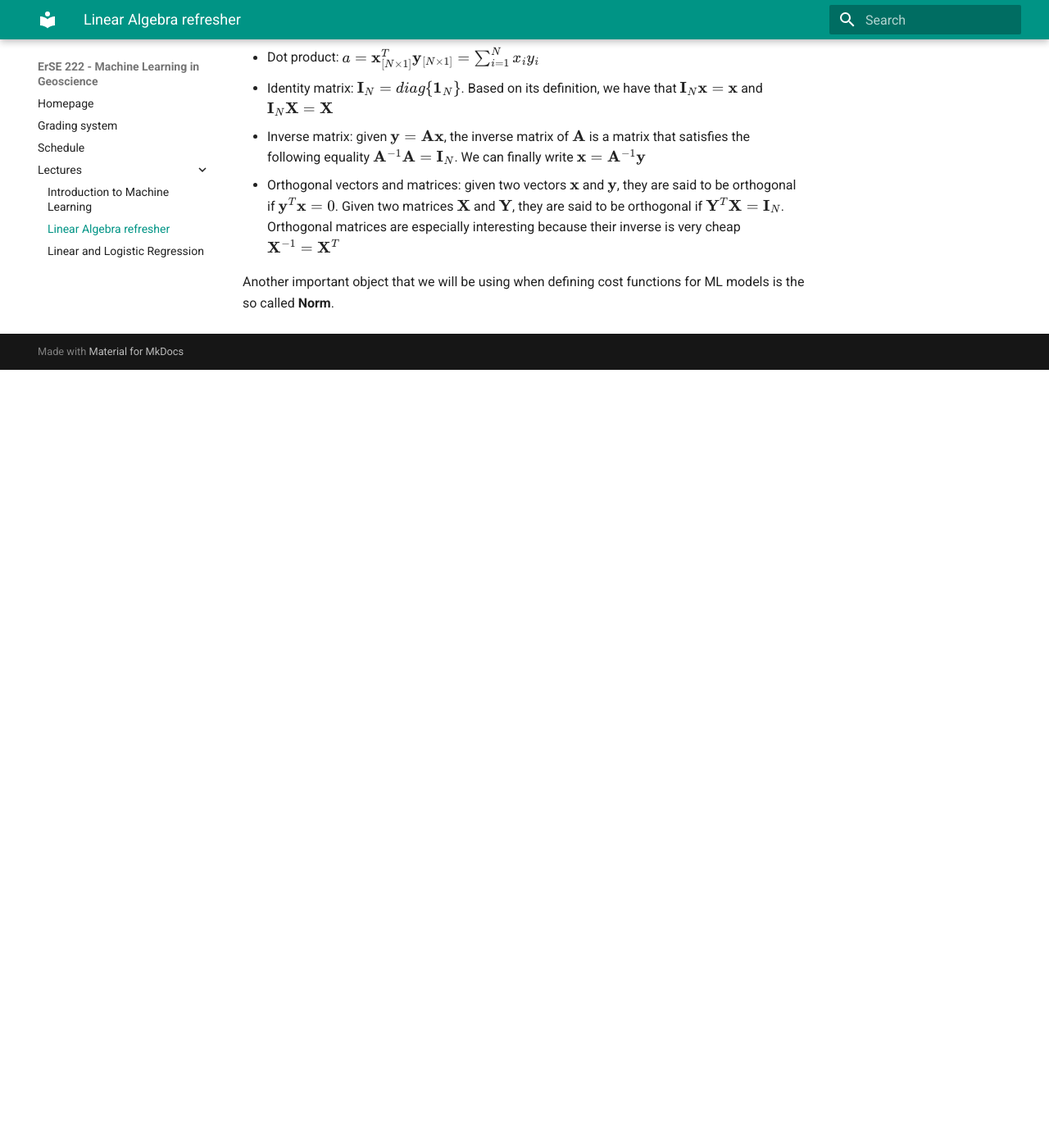
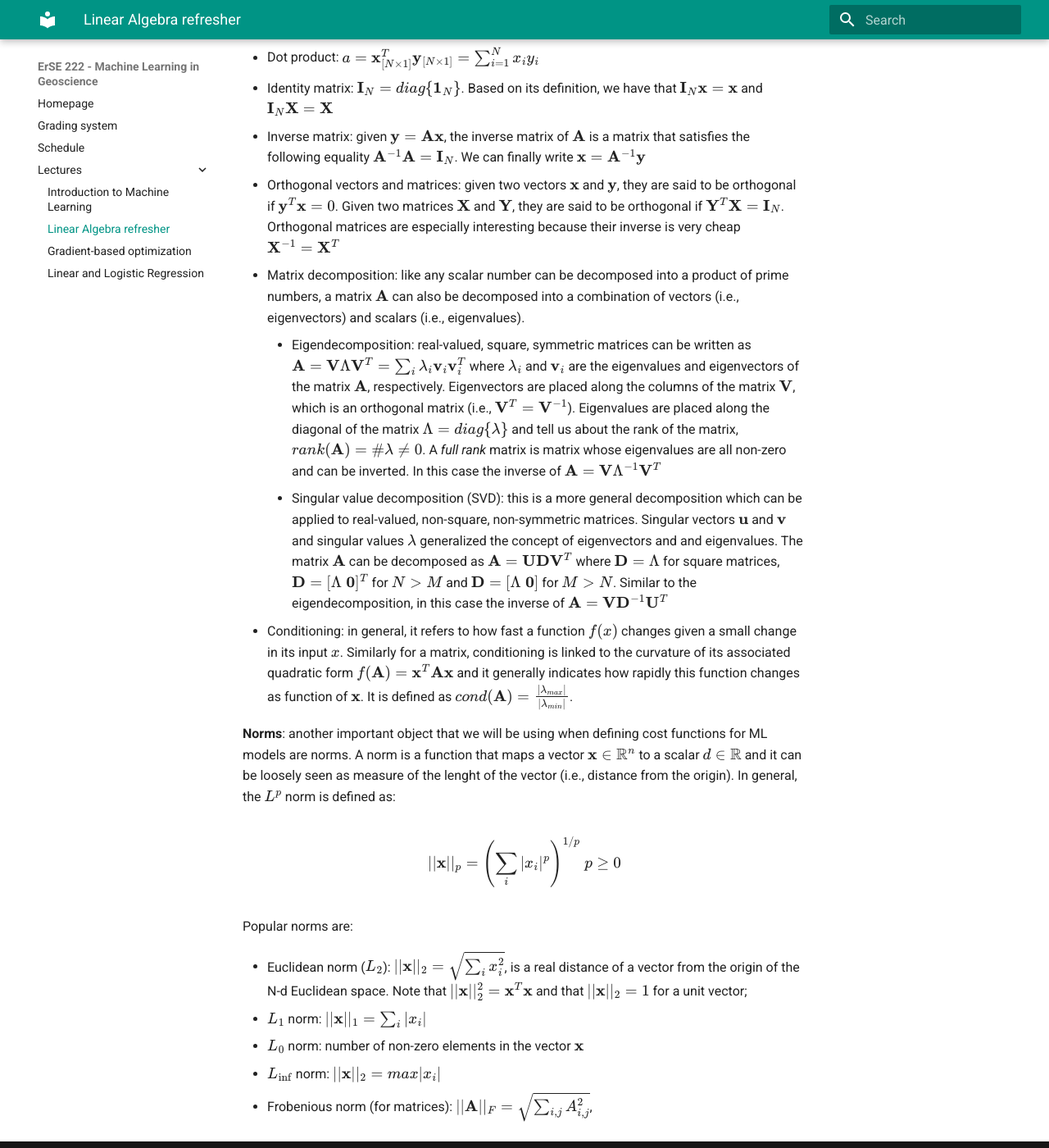
Before and after one commit to DIG-Kaust/MLgeoscience, an MkDocs documentation site: the page built from docs/lectures/2_linalg.md, in a window 1280 px wide and 1400 px high, scrolled down 1019 px. Shown: the whole window at 82% size. Built offline with MkDocs 1.6.1 and Material for MkDocs 9.7.7, drawn with Linux system fonts in a browser that asks for light colours; before the commit the page ends 1470 px from its top, so only the background shows below that.

Commit message:
Added gradient opt lecture

```diff
--- a/docs/lectures/2_linalg.md
+++ b/docs/lectures/2_linalg.md
@@ -51,5 +51,40 @@
   $\mathbf{y}^T \mathbf{x} = 0$. Given two matrices $\mathbf{X}$ and $\mathbf{Y}$, they are said to be orthogonal if
   $\mathbf{Y}^T \mathbf{X} = \mathbf{I}_N$. Orthogonal matrices are especially interesting because their inverse is very
   cheap $\mathbf{X}^{-1} = \mathbf{X}^T$
+- Matrix decomposition: like any scalar number can be decomposed into a product of prime numbers, a matrix $\mathbf{A}$
+  can also be decomposed into a combination of vectors (i.e., eigenvectors) and scalars (i.e., eigenvalues).
+      - Eigendecomposition: real-valued, square, symmetric matrices can be written as
+        $\mathbf{A} = \mathbf{V} \Lambda \mathbf{V}^T = \sum_i \lambda_i \mathbf{v}_i \mathbf{v}_i^T$
+        where $\lambda_i$ and $\mathbf{v}_i$ are the eigenvalues and eigenvectors of the matrix $\mathbf{A}$, respectively.
+        Eigenvectors are placed along the columns of the matrix $\mathbf{V}$, which is an orthogonal matrix
+        (i.e., $\mathbf{V}^T=\mathbf{V}^{-1}$). Eigenvalues are placed along the diagonal of the matrix
+        $\Lambda=diag\{\lambda\}$ and tell us about the rank of the matrix, $rank(\mathbf{A}) = \# \lambda \neq 0$. A
+        *full rank* matrix is matrix whose eigenvalues are all non-zero and can be inverted. In this case the inverse
+        of $\mathbf{A}=\mathbf{V}\Lambda^{-1}\mathbf{V}^T$
+      - Singular value decomposition (SVD): this is a more general decomposition which can be applied to real-valued,
+        non-square, non-symmetric matrices. Singular vectors $\mathbf{u}$ and $\mathbf{v}$ and singular values $\lambda$
+        generalized the concept of eigenvectors and and eigenvalues. The matrix $\mathbf{A}$ can be decomposed as
+        $\mathbf{A} = \mathbf{U} \mathbf{D} \mathbf{V}^T$ where $\mathbf{D} = \Lambda$ for square matrices,
+        $\mathbf{D} = [\Lambda \; \mathbf{0}]^T$ for $N>M$ and $\mathbf{D} = [\Lambda \; \mathbf{0}]$ for $M>N$. Similar
+        to the eigendecomposition, in this case the inverse of $\mathbf{A}=\mathbf{V}\mathbf{D}^{-1}\mathbf{U}^T$
+- Conditioning: in general, it refers to how fast a function $f(x)$ changes given a small change in its input $x$. Similarly
+  for a matrix, conditioning is linked to the curvature of its associated quadratic form
+  $f(\mathbf{A}) = \mathbf{x}^T \mathbf{A} \mathbf{x}$ and it generally indicates how rapidly this function changes as function
+  of $\mathbf{x}$. It is defined as $cond(\mathbf{A})=\frac{|\lambda_{max}|}{|\lambda_{min}|}$.
 
-Another important object that we will be using when defining cost functions for ML models is the so called **Norm**.
+**Norms**: another important object that we will be using when defining cost functions for ML models are norms. A norm is a
+function that maps a vector $\mathbf{x} \in \mathbb{R}^n$ to a scalar $d \in \mathbb{R}$ and it can be loosely seen as
+measure of the lenght of the vector (i.e., distance from the origin). In general, the $L^p$ norm is defined as:
+
+$$
+||\mathbf{x}||_p = \left( \sum_i |x_i|^p \right) ^{1/p} \; p \ge 0
+$$
+
+Popular norms are:
+
+- Euclidean norm ($L_2$): $||\mathbf{x}||_2 = \sqrt{\sum_i x_i^2}$, is a real distance of a vector from the origin of the
+  N-d Euclidean space. Note that $||\mathbf{x}||_2^2 = \mathbf{x}^T \mathbf{x}$ and that $||\mathbf{x}||_2=1$ for a unit vector;
+- $L_1$ norm: $||\mathbf{x}||_1 = \sum_i |x_i|$
+- $L_0$ norm: number of non-zero elements in the vector $\mathbf{x}$
+- $L_\inf$ norm: $||\mathbf{x}||_2 = max |x_i|$
+- Frobenious norm (for matrices): $||\mathbf{A}||_F = \sqrt{\sum_{i,j} A_{i,j}^2}$,
```
Also changed, not shown: docs/lectures/1_intro.md (+9 -4 lines), docs/lectures/3_gradopt.md (added, +97 -0 lines), docs/lectures/4_linreg.md (+6 -4 lines).
